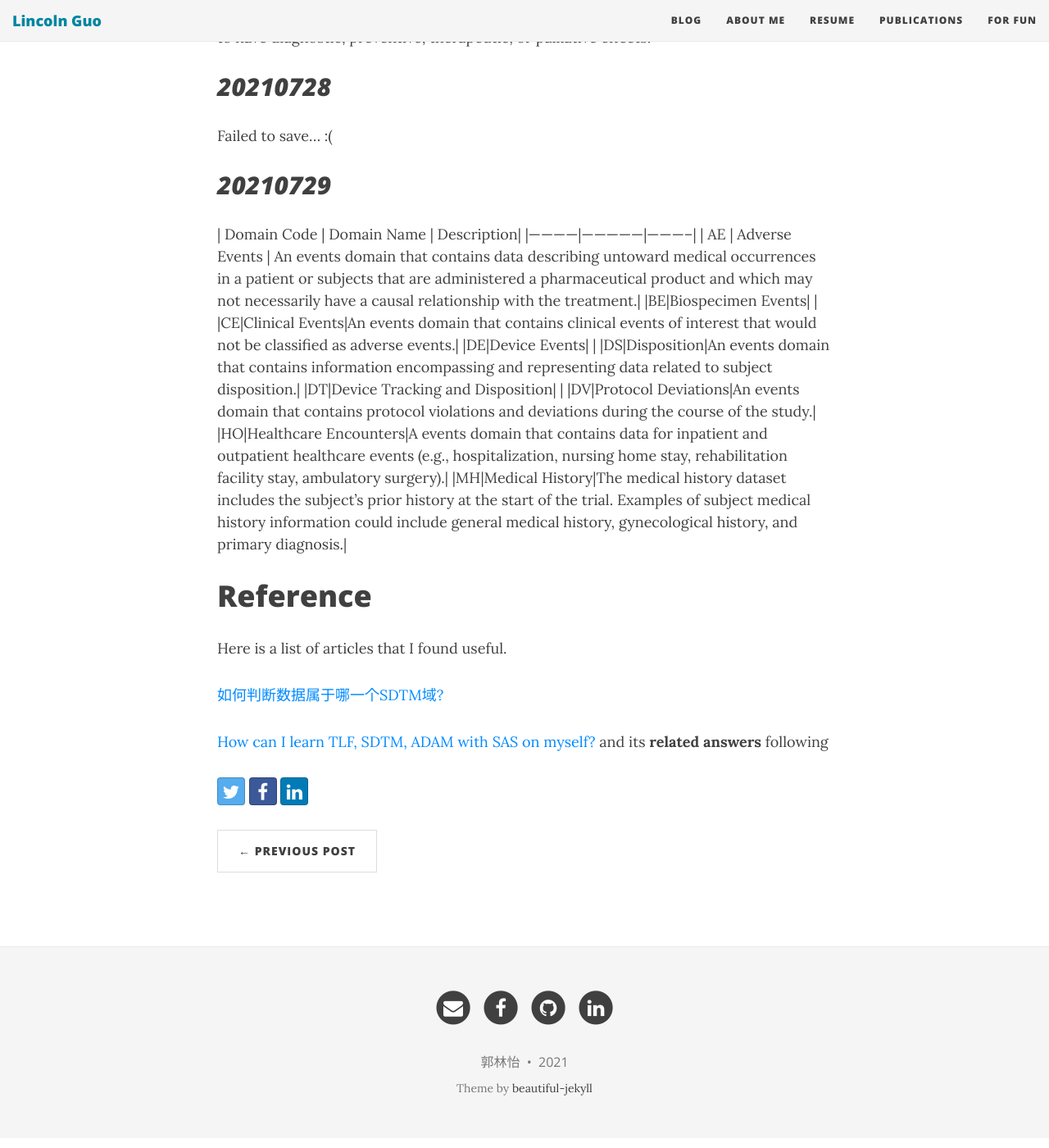
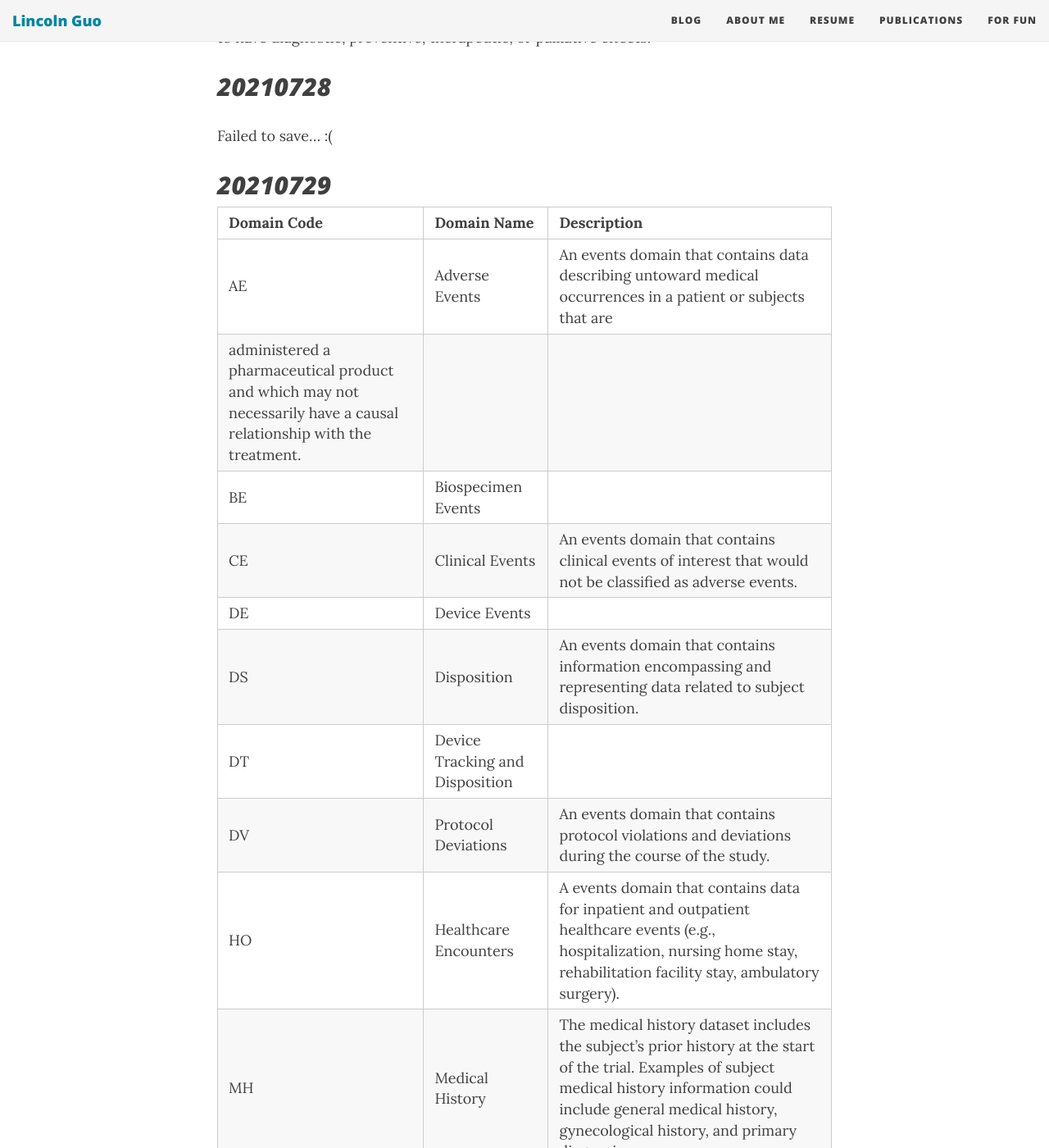
Before and after one commit to LinyiGuo96/LinyiGuo96.github.io, a Jekyll site: the page built from _posts/2021-06-16-SAS-Clinical-Trial-Study-Notes.md, in a window 1280 px wide and 1400 px high, scrolled down 14348 px. Shown: the whole window at 82% size. Built offline with Jekyll 4.4.1, drawn with Linux system fonts in a browser that asks for light colours; nearby versions of some CDN libraries; comment, search, counter and statistics services are not loaded; part of the change alters nothing that is shown; some of the changed text lies outside the part shown.

```diff
--- a/_posts/2021-06-16-SAS-Clinical-Trial-Study-Notes.md
+++ b/_posts/2021-06-16-SAS-Clinical-Trial-Study-Notes.md
@@ -436,8 +436,7 @@ Failed to save... :(
 | Domain Code | Domain Name | Description|
 |------------|---------------|-----------|
 | AE | Adverse Events | An events domain that contains data describing untoward medical occurrences in a patient or subjects that are
-administered a pharmaceutical product and which may not necessarily have a causal relationship with the
-treatment.|
+administered a pharmaceutical product and which may not necessarily have a causal relationship with the treatment.|
 |BE|Biospecimen Events| |
 |CE|Clinical Events|An events domain that contains clinical events of interest that would not be classified as adverse events.|
 |DE|Device Events| |
@@ -445,9 +444,10 @@ treatment.|
 |DT|Device Tracking and Disposition| |
 |DV|Protocol Deviations|An events domain that contains protocol violations and deviations during the course of the study.|
 |HO|Healthcare Encounters|A events domain that contains data for inpatient and outpatient healthcare events (e.g., hospitalization, nursing home stay, rehabilitation facility stay, ambulatory surgery).|
-|MH|Medical History|The medical history dataset includes the subject's prior history at the start of the trial. Examples of subject
-medical history information could include general medical history, gynecological history, and primary diagnosis.|
+|MH|Medical History|The medical history dataset includes the subject's prior history at the start of the trial. Examples of subject medical history information could include general medical history, gynecological history, and primary diagnosis.|
 
+
+**Z Format**: Writes standard numeric data with leading 0s.
 
 
 # Reference
```
